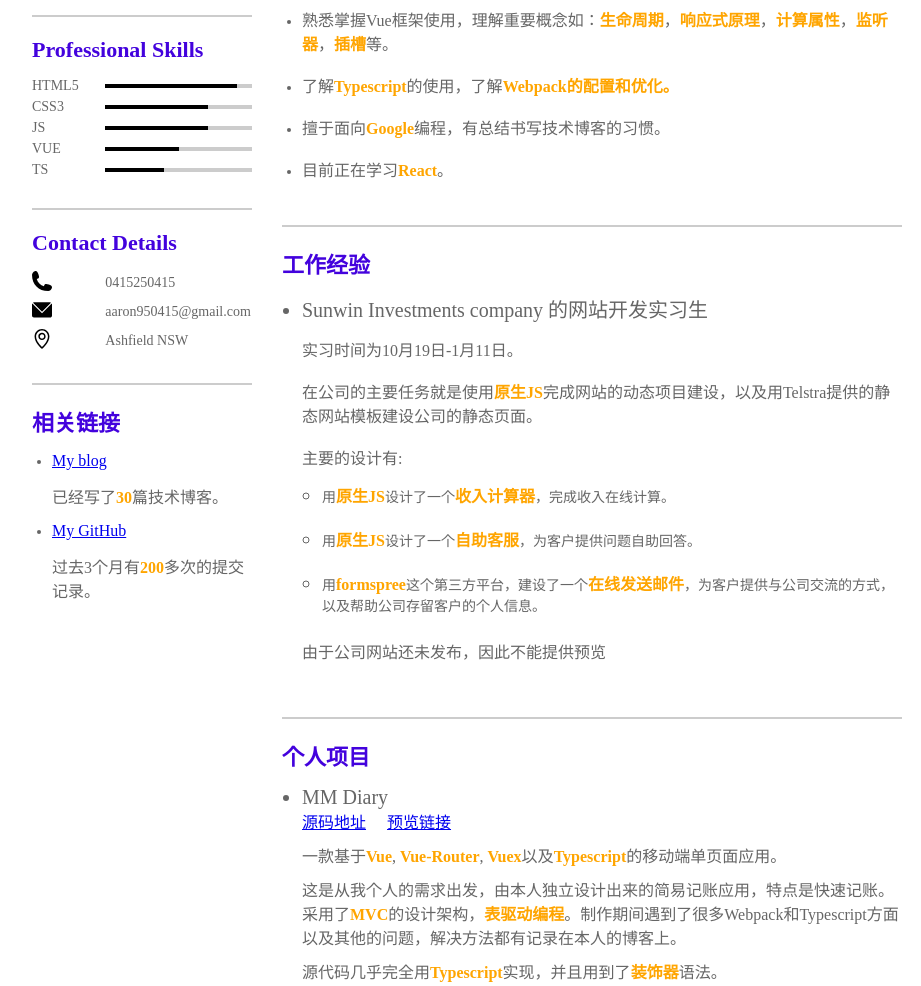
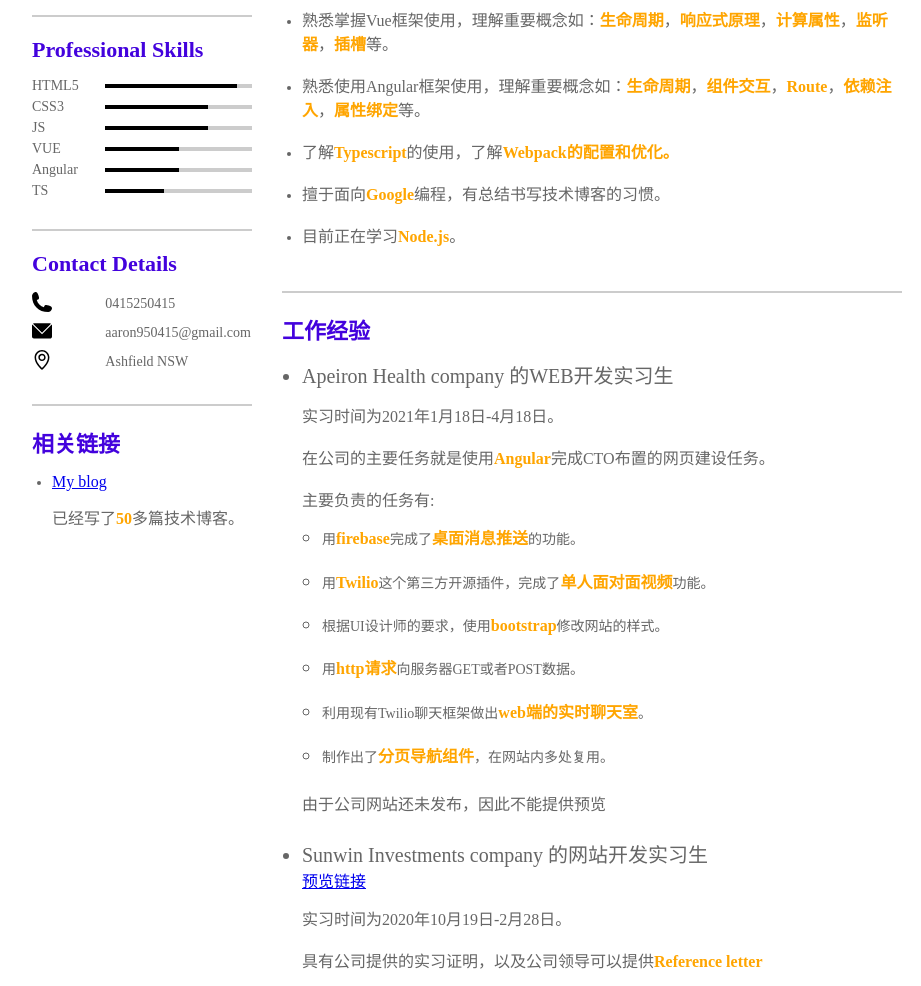
Before and after one commit to aaron950415/cv, a plain HTML site: page src/index-CH.html in a window 1280 px wide. Shown: the part 331-1317 px from the top of the page, without its empty margins (188-1109 px from the left). Drawn offline with Linux system fonts and the light colour scheme.

Commit message:
update:2021 2 27

```diff
--- a/src/index-CH.html
+++ b/src/index-CH.html
@@ -94,6 +94,10 @@
               <dd><span style="width:50%"></span></dd>
             </div>
             <div>
+              <dt>Angular</dt>
+              <dd><span style="width:50%"></span></dd>
+            </div>
+            <div>
               <dt>TS</dt>
               <dd><span style="width:40%"></span></dd>
             </div>
@@ -135,12 +139,12 @@
           <ul>
             <li>
               <a href="https://aaron950415.github.io/">My blog</a>
-              <p>已经写了<b>30</b>篇技术博客。</p>
+              <p>已经写了<b>50</b>多篇技术博客。</p>
             </li>
-            <li>
+            <!-- <li>
               <a href="https://aaron950415.github.io/">My GitHub</a>
               <p>过去3个月有<b>200</b>多次的提交记录。</p>
-            </li>
+            </li> -->
           </ul>
 
           </dl>
@@ -157,9 +161,10 @@
                 <li><p>熟悉页面制作技巧，能够编写<b>语义化</b>的页面，具有<b>像素级</b>还原原设计稿的能力。</p></li>
                   <li><p>熟悉掌握原生Javascript，ES6语法,掌握重要概念如：<b>原型链</b>，<b>闭包</b>,<b>AJAX</b>，<b>JSONP</b>,<b>跨域</b>等。</p></li>
                 <li><p>熟悉掌握Vue框架使用，理解重要概念如：<b>生命周期</b>，<b>响应式原理</b>，<b>计算属性</b>，<b>监听器</b>，<b>插槽</b>等。</p></li>
+                <li><p>熟悉使用Angular框架使用，理解重要概念如：<b>生命周期</b>，<b>组件交互</b>，<b>Route</b>，<b>依赖注入</b>，<b>属性绑定</b>等。</p></li>
                     <li><p>了解<b>Typescript</b>的使用，了解<b>Webpack的配置和优化。</b></p></li>
                     <li><p>擅于面向<b>Google</b>编程，有总结书写技术博客的习惯。</p></li>
-                    <li><p>目前正在学习<b>React</b>。</p></li>
+                    <li><p>目前正在学习<b>Node.js</b>。</p></li>
               </ul>
             </div>
           </dl>
@@ -168,19 +173,37 @@
        <section>
         <h3>工作经验</h3>
         <div class="experience">
-          <ul>
+          <ul><li>
+            Apeiron Health company 的WEB开发实习生
+
+              <p>实习时间为2021年1月18日-4月18日。</p>
+              <p>在公司的主要任务就是使用<b>Angular</b>完成CTO布置的网页建设任务。</p>
+              <p>主要负责的任务有:
+                <ul>
+                  <li><div>用<b>firebase</b>完成了<b>桌面消息推送</b>的功能。</div></li>
+                  <li><div>用<b>Twilio</b>这个第三方开源插件，完成了<b>单人面对面视频</b>功能。</div></li>
+                  <li><div>根据UI设计师的要求，使用<b>bootstrap</b>修改网站的样式。</div></li>
+                  <li><div>用<b>http请求</b>向服务器GET或者POST数据。</div></li>
+                  <li><div>利用现有Twilio聊天框架做出<b>web端的实时聊天室</b>。</div></li>
+                  <li><div>制作出了<b>分页导航组件</b>，在网站内多处复用。</div></li>
+                </ul>
+              <p>由于公司网站还未发布，因此不能提供预览</p>
+
+          </li>
             <li>
               Sunwin Investments company 的网站开发实习生
-
-                <p>实习时间为10月19日-1月11日。</p>
+              <div><a
+                href="https://www.sunwininvestments.com.au/">预览链接</a></div>
+                <p>实习时间为2020年10月19日-2月28日。</p>
+                <p>具有公司提供的实习证明，以及公司领导可以提供<b>Reference letter</b></p>
                 <p>在公司的主要任务就是使用<b>原生JS</b>完成网站的动态项目建设，以及用Telstra提供的静态网站模板建设公司的静态页面。</p>
                 <p>主要的设计有:
                   <ul>
                     <li><div>用<b>原生JS</b>设计了一个<b>收入计算器</b>，完成收入在线计算。</div></li>
                     <li><div>用<b>原生JS</b>设计了一个<b>自助客服</b>，为客户提供问题自助回答。</div></li>
                     <li><div>用<b>formspree</b>这个第三方平台，建设了一个<b>在线发送邮件</b>，为客户提供与公司交流的方式，以及帮助公司存留客户的个人信息。</div></li>
+                    <li><div>用<b>JSONPlaceholder</b>这个第三方平台，建设了一个<b>简易服务器</b>，将公司的部分数据存在GitHub中，然后在公司网站内使用这些数据。</div></li>
                   </ul>
-                <p>由于公司网站还未发布，因此不能提供预览</p>
 
             </li>
           </ul>
```
